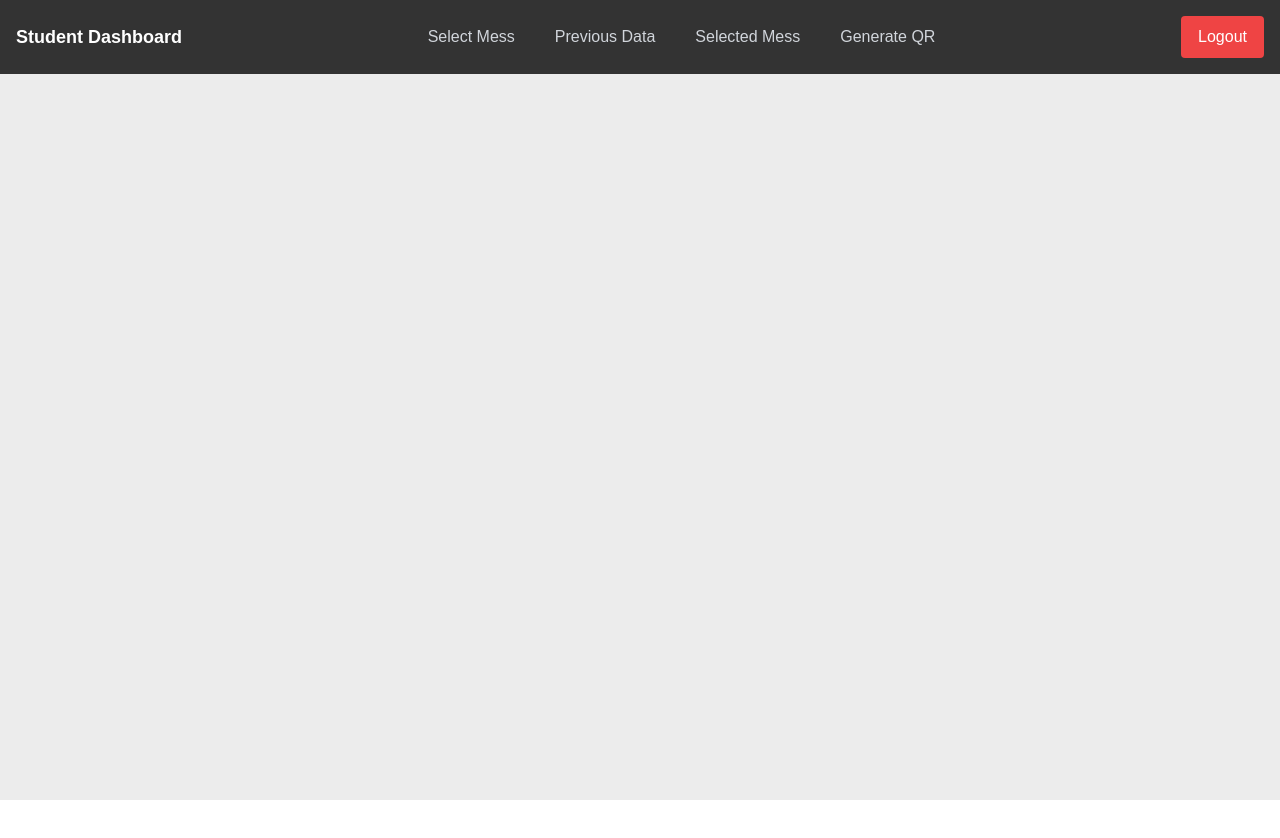
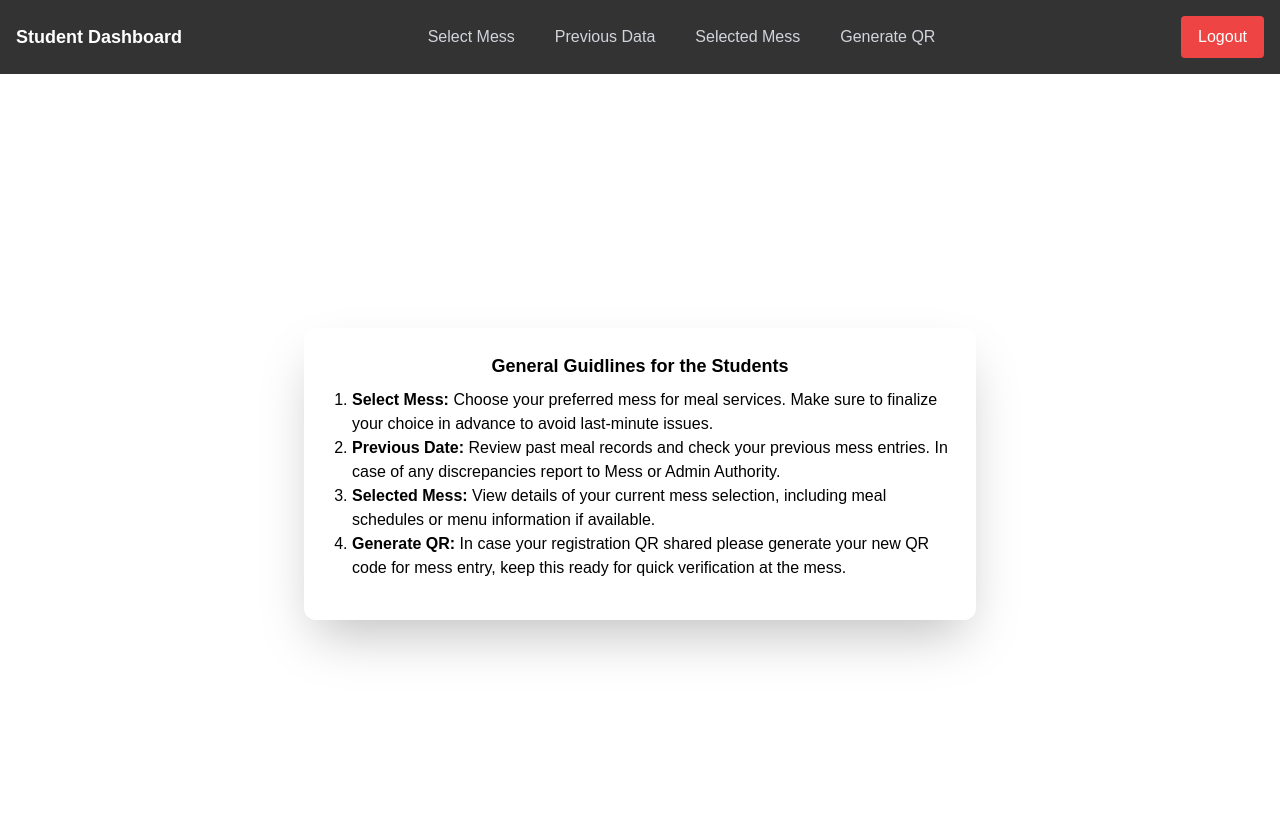
Before and after one commit to dilip-choudhary1/B.Tech_Project, a React (Vite) app: page /student in a window 1280 px wide. Shown: the top 838 px of the page. Before the commit the page ends 800 px from the top, so only its background shows below. Built offline with nearby package versions, Linux system fonts and the light colour scheme.

Commit message:
added guidelines to every dashboard

```diff
--- a/src/App.jsx
+++ b/src/App.jsx
@@ -5,10 +5,12 @@ import AdminCorner from "./components/admin/adminCorner";
 import MessCorner from "./components/mess/messCorner";
 import RegisterUser from "./components/admin/registerUser";
 import ManageStudents from "./components/admin/manageStudents";
+import AdminGuidelines from "./components/admin/adminGuidelines";
 import Home from "./components/home";
 import SignInAdmin from "./components/mess/signin";
 import VerifyUser from "./components/mess/verifyfinger";
 import MessOverAllStudents from "./components/mess/messOverAllStudents";
+import StudentGuidelines from "./components/student/studentGuidelines";
 import Navbar from "./components/navbar";
 import SignInStudent from "./components/student/signin";
 import SignUp from "./components/student/signup";
@@ -17,6 +19,7 @@ import StudentDashboard from "./components/student/studentDashboard";
 import StudentPreviousData from "./components/student/previousData";
 import SelectedMessdata from "./components/student/selectedMess";
 import GenerateNewQR from "./components/student/generateNewQR";
+import MessGuidelines from "./components/mess/messGuidelines";
 // import MessCorner from './components/mess/messCorner';
 
 // Helper Component to Protect Routes
@@ -55,6 +58,7 @@ function App() {
               </ProtectedRoute>
             }
           >
+            <Route index element={<StudentGuidelines />} />
             <Route path="select-mess" element={<StudentCorner />} />
             <Route path="previous-data" element={<StudentPreviousData />} />
             <Route path="selected-mess-data" element={<SelectedMessdata />} />
@@ -70,6 +74,7 @@ function App() {
               </ProtectedRoute>
             }
           >
+            <Route index element={<AdminGuidelines />} />
             <Route path="register" element={<RegisterUser />} />
             <Route path="manage-students/*" element={<ManageStudents />} />
           </Route>
@@ -83,6 +88,7 @@ function App() {
               </ProtectedRoute>
             }
           >
+            <Route index element={<MessGuidelines />} />
             <Route path="mess-entry" element={<VerifyUser />} />
             <Route path="mess-overall" element={<MessOverAllStudents />} />
           </Route>
--- /dev/null
+++ b/src/components/admin/adminGuidelines.jsx
@@ -0,0 +1,36 @@
+import React from "react";
+import { ToastContainer, toast } from "react-toastify";
+import "react-toastify/dist/ReactToastify.css";
+
+const adminGuidelines = () => {
+  return (
+    <div>
+      <div className="w-full min-h-screen bg-white flex items-center justify-center">
+        <div className="bg-white rounded-xl shadow-2xl p-6 w-full max-w-2xl mx-auto">
+          <ToastContainer />
+          <div className="mb-4">
+            <h3 className="text-lg font-medium mb-2 text-black justify-center text-center">
+              <b>General Guidlines for the Admin </b>
+            </h3>
+            <ol className="text-black list-decimal pl-6 justify-center items-center">
+              <li>
+                <b>Fingerprint Registration:</b> Access this to register
+                fingerprints for students.
+              </li>
+              <li>
+                <b>Manage Students: </b>
+                <ul className="list-disc pl-6 mt-2">
+                    <li><b>Overall:</b> View the complete list of students registered for the mess.</li>
+                    <li><b>By Date:</b> Filter student data by specific dates to see who attended on particular days.</li>
+                    <li><b>By Roll Number:</b> Search for students by roll number to check individual records or details.</li>
+                </ul>
+              </li>
+            </ol>
+          </div>
+        </div>
+      </div>
+    </div>
+  );
+};
+
+export default adminGuidelines;
--- /dev/null
+++ b/src/components/mess/messGuidelines.jsx
@@ -0,0 +1,35 @@
+import React from "react";
+import { ToastContainer, toast } from "react-toastify";
+import "react-toastify/dist/ReactToastify.css";
+
+const messGuidelines = () => {
+  return (
+    <div>
+      <div className="w-full min-h-screen bg-white flex items-center justify-center">
+        <div className="bg-white rounded-xl shadow-2xl p-6 w-full max-w-2xl mx-auto">
+          <ToastContainer />
+          <div className="mb-4">
+            <h3 className="text-lg font-medium mb-2 text-black justify-center text-center">
+              <b>General Guidelines for the Mess Authorities</b>
+            </h3>
+            <ol className="text-black list-decimal pl-6 justify-center items-center">
+              <li>
+                <b>Mess Entry:</b> This allows you to log students' attendance
+                daily. Students can verify themselves via fingerprint or QR
+                code, select the appropriate method based on the student's
+                preference or device compatibility.
+              </li>
+              <li>
+                <b>Mess Overall:</b> View comprehensive statistics, including:
+                Number of students registered for today, tomorrow, and
+                yesterday, to manage and prepare meals accordingly.
+              </li>
+            </ol>
+          </div>
+        </div>
+      </div>
+    </div>
+  );
+};
+
+export default messGuidelines;
--- a/src/components/mess/signin.jsx
+++ b/src/components/mess/signin.jsx
@@ -39,10 +39,10 @@ function SignIn1() {
 
       if (response.ok && role == "admin") {
         localStorage.setItem("user", JSON.stringify({ rollnumber })); // Save user details in local storage
-        navigate("/admin/register"); // Redirect to StudentCorner
+        navigate("/admin"); // Redirect to StudentCorner
       } else if (response.ok && role == "mess") {
         localStorage.setItem("user", JSON.stringify({ rollnumber })); // Save user details in local storage
-        navigate("/mess/mess-entry"); // Redirect to StudentCorner
+        navigate("/mess"); // Redirect to StudentCorner
       }
       else {
         setMessage(res.message || "Login failed!");
--- a/src/components/student/signin.jsx
+++ b/src/components/student/signin.jsx
@@ -33,7 +33,7 @@ function SignIn() {
 
       if (response.ok) {
         localStorage.setItem("user", JSON.stringify({ rollnumber })); // Save user details in local storage
-        navigate("/student/select-mess");
+        navigate("/student");
       } else {
         setMessage(res.message || "Login failed!");
       }
--- /dev/null
+++ b/src/components/student/studentGuidelines.jsx
@@ -0,0 +1,44 @@
+import React from "react";
+import { ToastContainer, toast } from "react-toastify";
+import "react-toastify/dist/ReactToastify.css";
+
+const studentGuidelines = () => {
+  return (
+    <div>
+      <div className="w-full min-h-screen bg-white flex items-center justify-center">
+        <div className="bg-white rounded-xl shadow-2xl p-6 w-full max-w-2xl mx-auto">
+          <ToastContainer />
+          <div className="mb-4">
+            <h3 className="text-lg font-medium mb-2 text-black justify-center text-center">
+              <b>General Guidlines for the Students</b>
+            </h3>
+            <ol className="text-black list-decimal pl-6 justify-center items-center">
+              <li>
+                <b>Select Mess: </b> Choose your preferred mess for meal
+                services. Make sure to finalize your choice in advance to avoid
+                last-minute issues.
+              </li>
+              <li>
+                <b>Previous Date: </b> Review past meal records and check your
+                previous mess entries. In case of any discrepancies report to
+                Mess or Admin Authority.
+              </li>
+              <li>
+                <b>Selected Mess: </b> View details of your current mess
+                selection, including meal schedules or menu information if
+                available.
+              </li>
+              <li>
+                <b>Generate QR: </b> In case your registration QR shared please
+                generate your new QR code for mess entry, keep this ready for
+                quick verification at the mess.
+              </li>
+            </ol>
+          </div>
+        </div>
+      </div>
+    </div>
+  );
+};
+
+export default studentGuidelines;
```
Also changed, not shown: src/components/mess/messCorner.jsx (+2 -5 lines).
